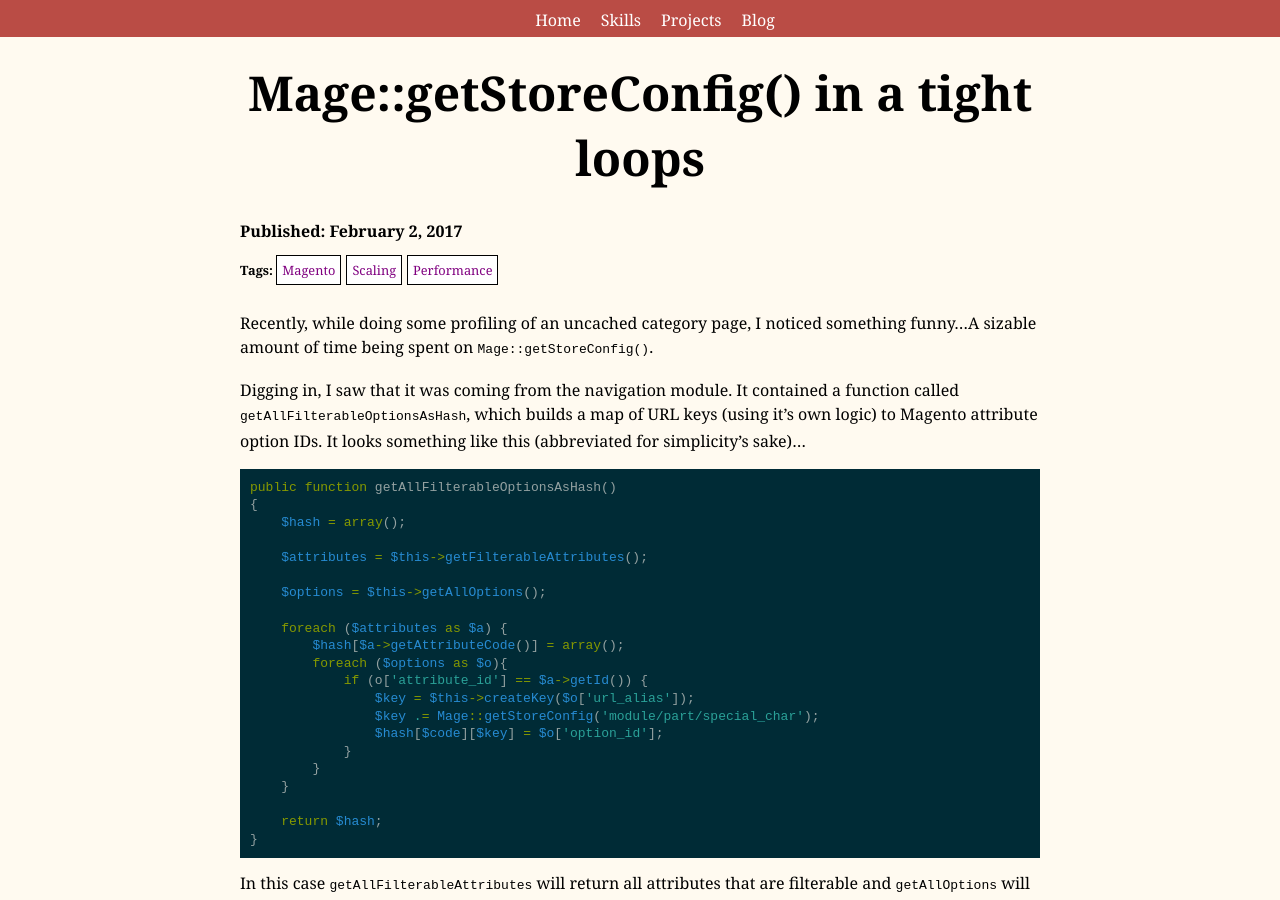
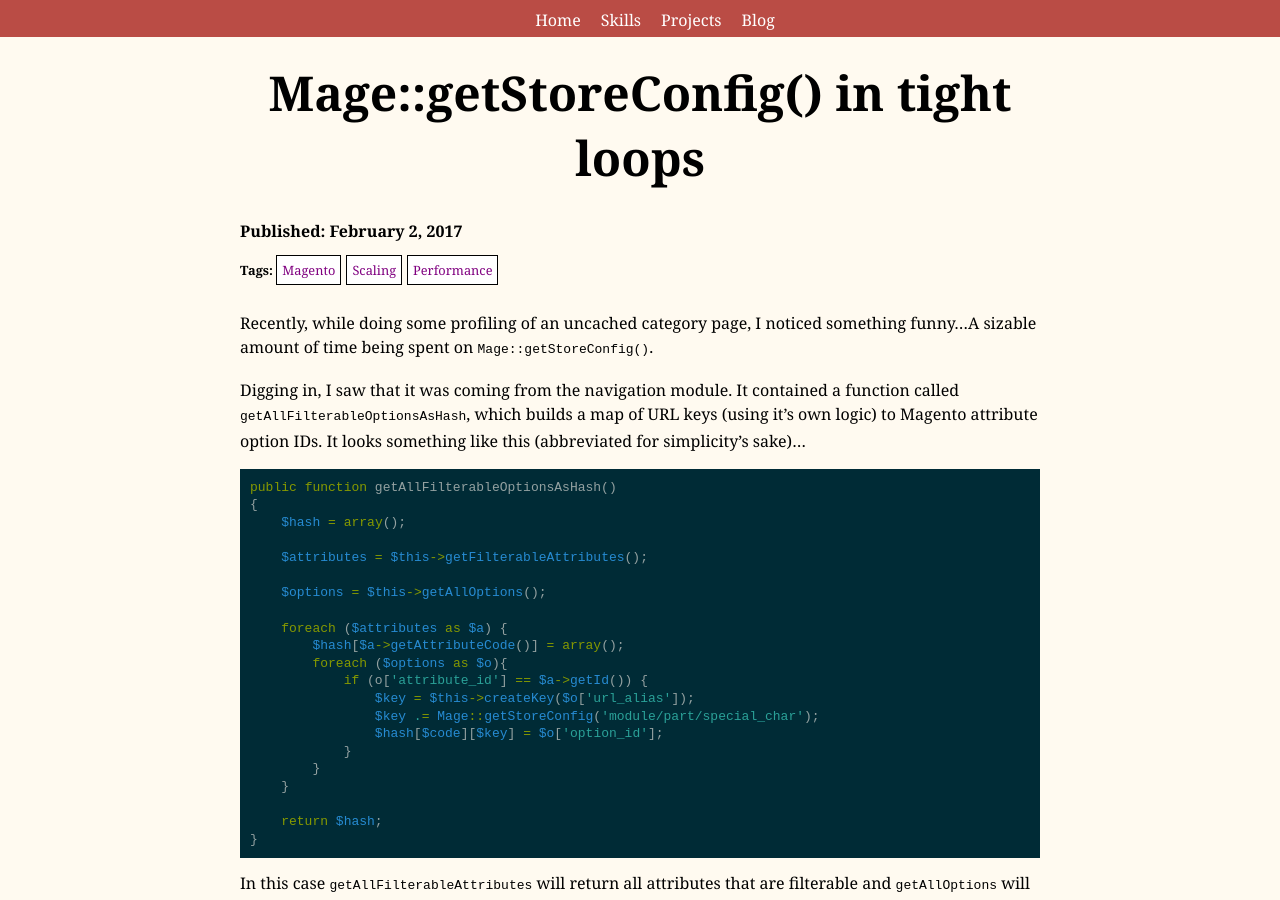
Before and after one commit to mpchadwick/mpchadwick.github.io, a Jekyll site: the page built from _posts/2017-02-02-mage-get-store-config-in-tight-loops.md, in a window 1280 px wide and 900 px high. Built offline with Jekyll 4.4.1, drawn with Linux system fonts in a browser that asks for light colours; emoji names are drawn with the system emoji font; comment, search, counter and statistics services are not loaded.

```diff
--- a/_posts/2017-02-02-mage-get-store-config-in-tight-loops.md
+++ b/_posts/2017-02-02-mage-get-store-config-in-tight-loops.md
@@ -1,6 +1,6 @@
 ---
 layout: blog-single
-title: Mage::getStoreConfig() in a tight loops
+title: Mage::getStoreConfig() in tight loops
 description: An investigation on the performance of repeatedly calling Mage::getStoreConfig() compared to using local variables.
 date: February 02, 2017
 image:
```
